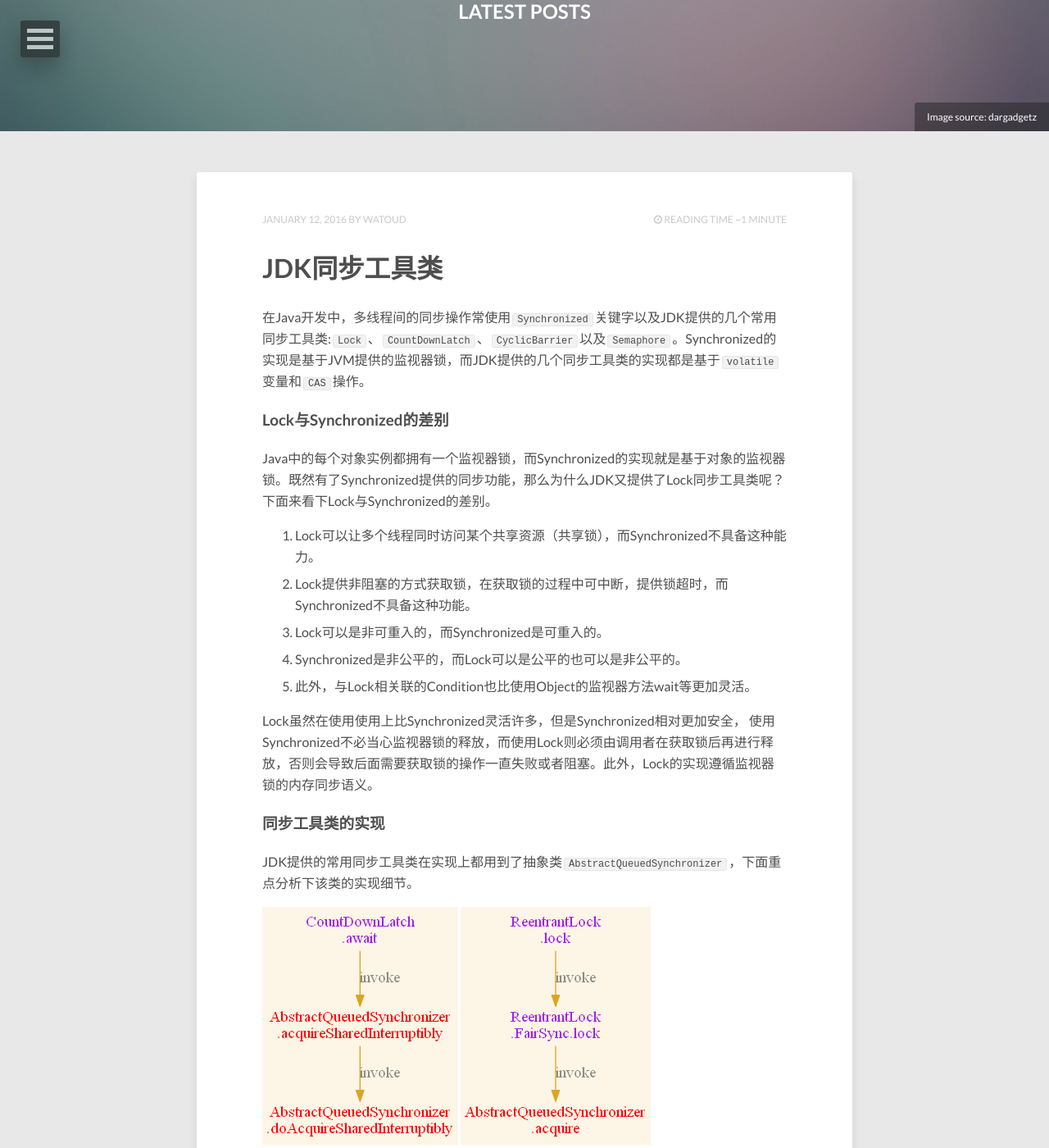
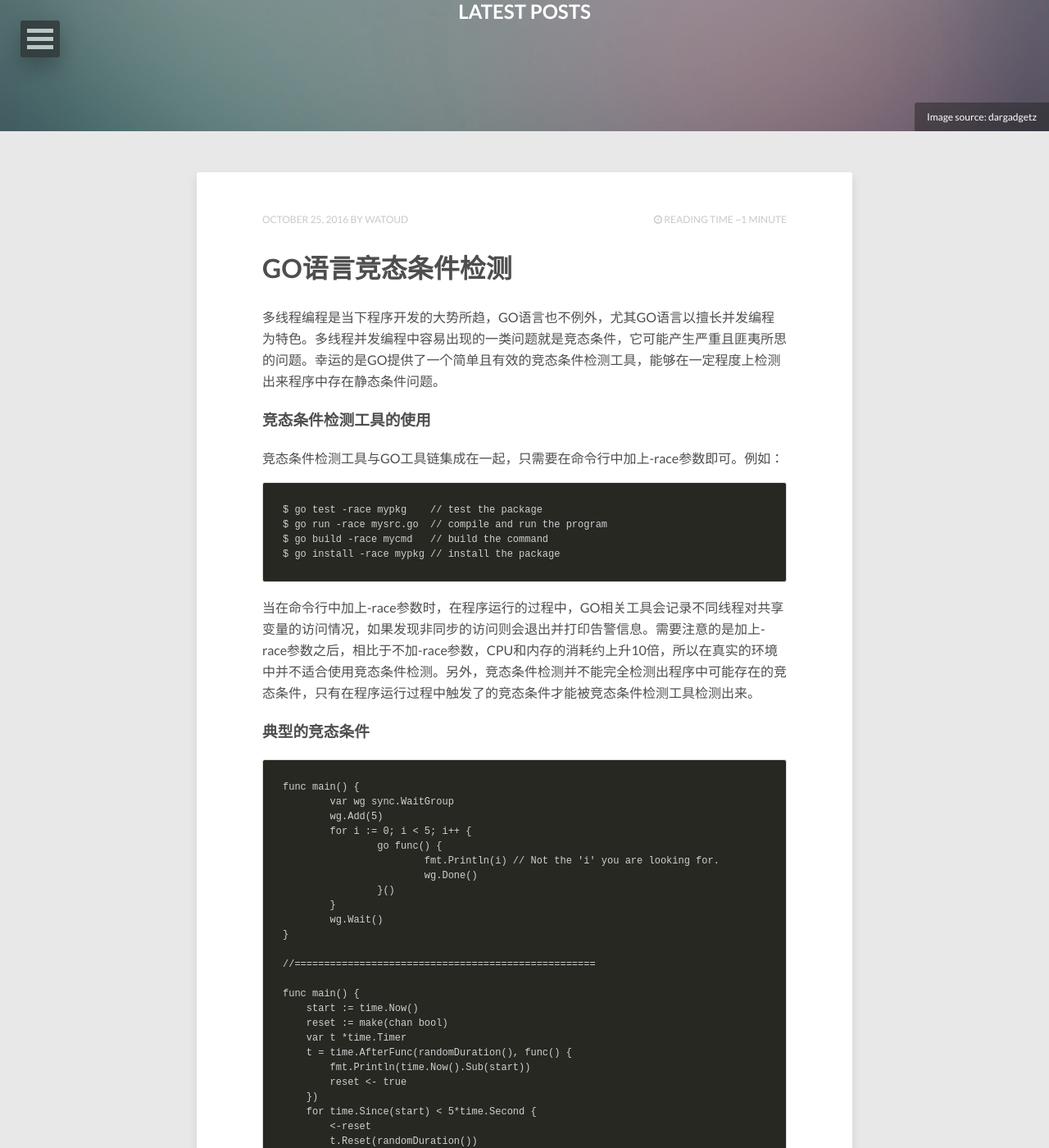
Before and after one commit to watoud/watoud.github.io, a Jekyll site: the page built from index.html, in a window 1280 px wide and 1400 px high, scrolled down 240 px. Shown: the whole window at 82% size. Built offline with Jekyll 4.4.1, drawn with Linux system fonts in a browser that asks for light colours; nearby versions of some CDN libraries; the list of posts is cut into pages by our own code; some of the changed text lies outside the part shown.

Commit message:
GO语言竞态条件检测

````diff
--- a/_config.yml
+++ b/_config.yml
@@ -1,4 +1,4 @@
-title:            精擅吾艺 旁收杂学
+title:            精擅吾艺
 description:      Describe your website here.
 disqus_shortname:
 reading_time:     true
--- /dev/null
+++ b/_posts/2016-10-25-Go Race Detector.md
@@ -0,0 +1,57 @@
+---
+layout: post
+title: GO语言竞态条件检测
+date: 2016-10-25
+comments: true
+archive: true
+tag: [GO, race]
+---
+多线程编程是当下程序开发的大势所趋，GO语言也不例外，尤其GO语言以擅长并发编程为特色。多线程并发编程中容易出现的一类问题就是竞态条件，它可能产生严重且匪夷所思的问题。幸运的是GO提供了一个简单且有效的竞态条件检测工具，能够在一定程度上检测出来程序中存在静态条件问题。
+
+### 竞态条件检测工具的使用
+竞态条件检测工具与GO工具链集成在一起，只需要在命令行中加上-race参数即可。例如：
+
+```
+$ go test -race mypkg    // test the package
+$ go run -race mysrc.go  // compile and run the program
+$ go build -race mycmd   // build the command
+$ go install -race mypkg // install the package
+```
+
+当在命令行中加上-race参数时，在程序运行的过程中，GO相关工具会记录不同线程对共享变量的访问情况，如果发现非同步的访问则会退出并打印告警信息。需要注意的是加上-race参数之后，相比于不加-race参数，CPU和内存的消耗约上升10倍，所以在真实的环境中并不适合使用竞态条件检测。另外，竞态条件检测并不能完全检测出程序中可能存在的竞态条件，只有在程序运行过程中触发了的竞态条件才能被竞态条件检测工具检测出来。
+
+### 典型的竞态条件
+
+```
+func main() {
+	var wg sync.WaitGroup
+	wg.Add(5)
+	for i := 0; i < 5; i++ {
+		go func() {
+			fmt.Println(i) // Not the 'i' you are looking for.
+			wg.Done()
+		}()
+	}
+	wg.Wait()
+}
+
+//===================================================
+
+func main() {
+    start := time.Now()
+    reset := make(chan bool)
+    var t *time.Timer
+    t = time.AfterFunc(randomDuration(), func() {
+        fmt.Println(time.Now().Sub(start))
+        reset <- true
+    })
+    for time.Since(start) < 5*time.Second {
+        <-reset
+        t.Reset(randomDuration())
+    }
+}
+```
+
+### 阅读资料
+- [https://blog.golang.org/race-detector](https://blog.golang.org/race-detector)
+- [https://golang.org/doc/articles/race_detector.html](https://golang.org/doc/articles/race_detector.html)
````
